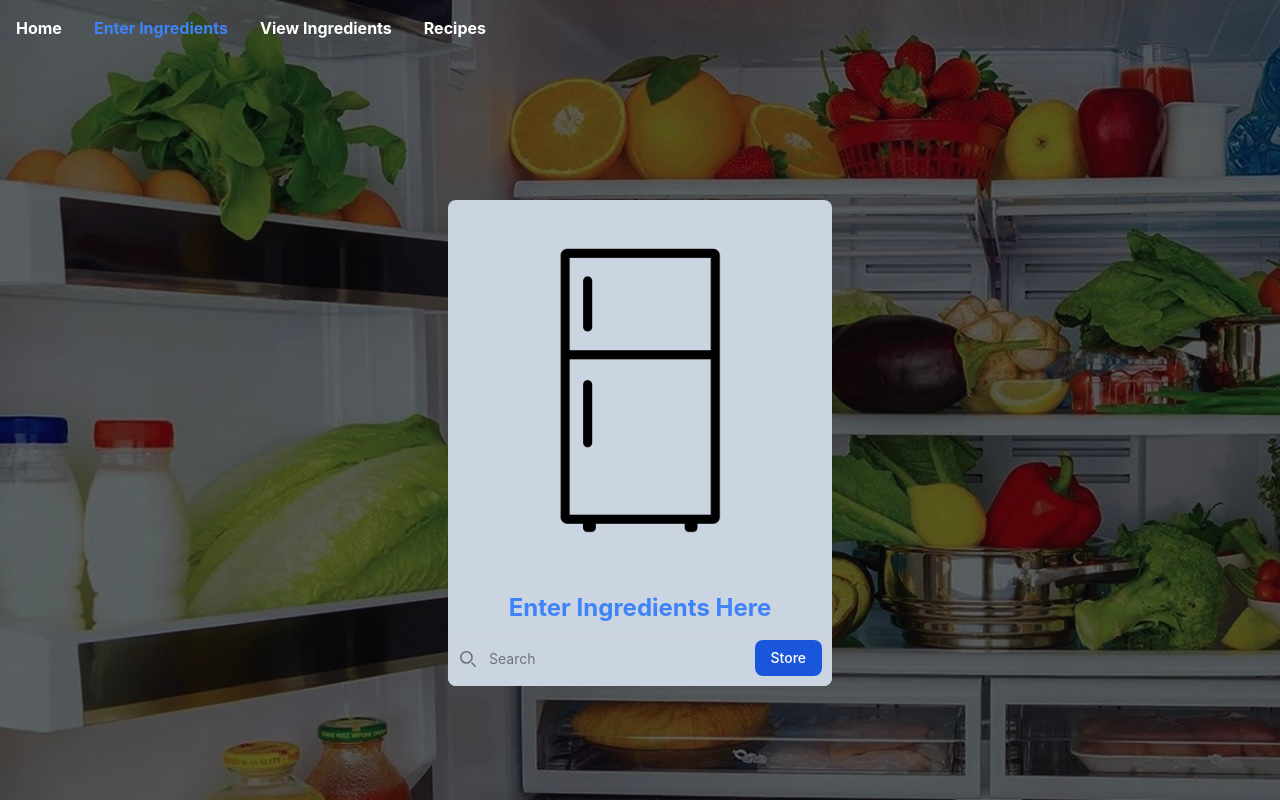
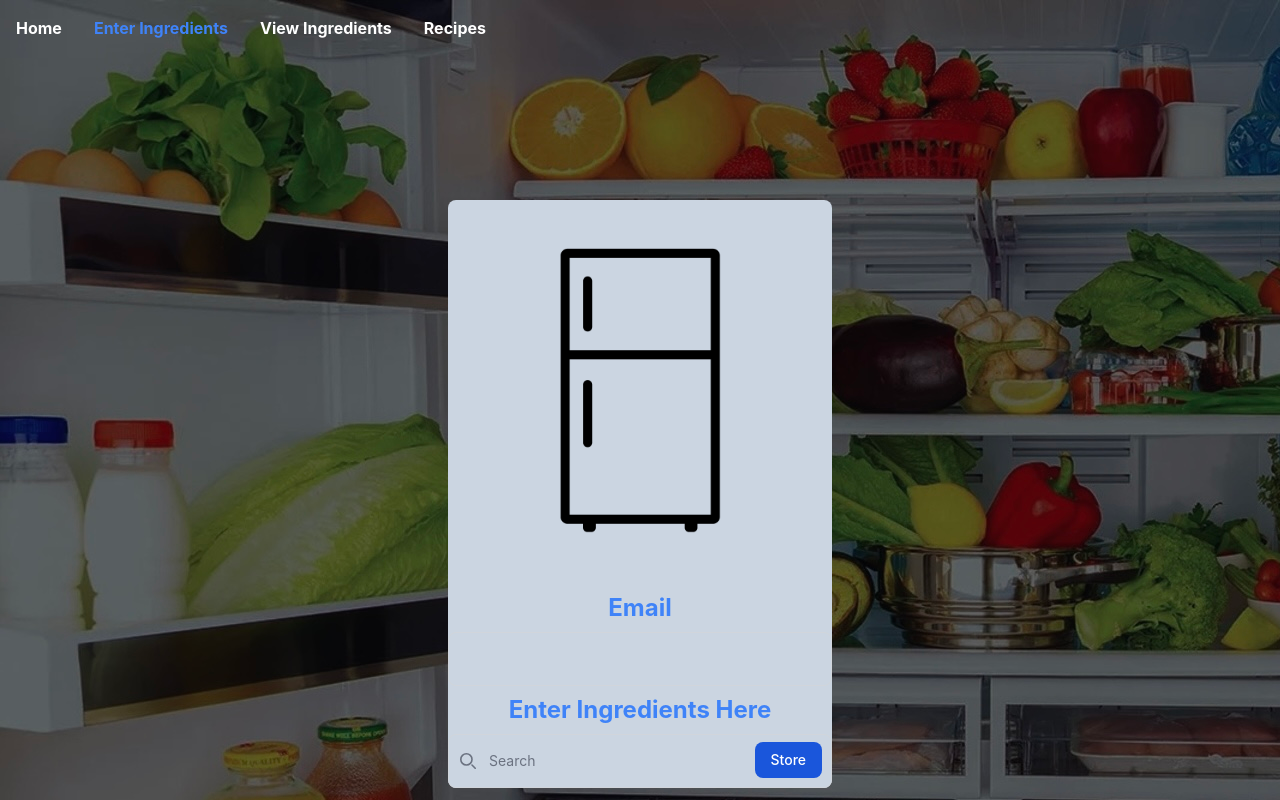
Before and after one commit to ango10/LAHACKS24, a React (Create React App) app in the folder lahacks24/: page /Camera in a window 1280 px wide. Built offline with nearby package versions, Linux system fonts and the light colour scheme; the HTML template or start-up script is replaced by a standard one.

Commit message:
add email input

```diff
--- a/lahacks24/src/pages/Camera.js
+++ b/lahacks24/src/pages/Camera.js
@@ -2,7 +2,12 @@ import React from "react";
 import fridgeLogo from "../assets/fridgeIcon.png";
 
 const Camera = () => {
+  const [email, setEmail] = React.useState("");
   const [ingredients, setIngredients] = React.useState([]);
+
+  const handleEmailChange = (event) => {
+    setEmail(event.target.value);
+  };
 
   const handleInputChange = (event) => {
     const inputValue = event.target.value;
@@ -11,27 +16,6 @@ const Camera = () => {
       .map((ingredient) => ingredient.trim());
     setIngredients(ingredientList);
   };
-
-  // React.useEffect(() => {
-  //   if (!isLoading && user !== undefined) {
-  //     console.log(JSON.stringify({ username: user.email }));
-  //     fetch("http://localhost:8000/user/", {
-  //       method: "POST",
-  //       headers: {
-  //         Accept: "application/json",
-  //         "Content-Type": "application/json",
-  //       },
-  //       body: JSON.stringify({ username: user.email }),
-  //     })
-  //       .then((data) => {
-  //         // change later, does nothing
-  //         console.log(data.json());
-  //       })
-  //       .catch((err) => {
-  //         console.log(err);
-  //       });
-  //   }
-  // }, [isLoading]);
 
   return (
     <div style={{ backgroundImage: `url("/fridge.jpg")` }} className="h-screen">
@@ -74,6 +58,15 @@ const Camera = () => {
       <form className="flex justify-center">
         <div className="bg-slate-300 rounded-lg text-white text-center mt-36 w-96">
           <img src={fridgeLogo} width={500} alt="Logo" />
+          <h1 className="text-2xl font-bold text-center py-2 text-blue-500">
+            Email
+          </h1>
+          <input
+            class="block w-full max-w-md p-4 ps-10 text-sm text-white border border-gray-300 rounded-lg bg-slate-300 focus:ring-blue-500 focus:border-blue-500 dark:bg-gray-700 dark:border-gray-600 dark:placeholder-gray-400 dark:text-white dark:focus:ring-blue-500 dark:focus:border-blue-500"
+            required
+            value={email}
+            onChange={handleEmailChange}
+          />
           <h1 className="text-2xl font-bold text-center py-2 text-blue-500">
             Enter Ingredients Here
           </h1>
```
Also changed, not shown: 1 other file (tests, documents, lock files or other folders).
